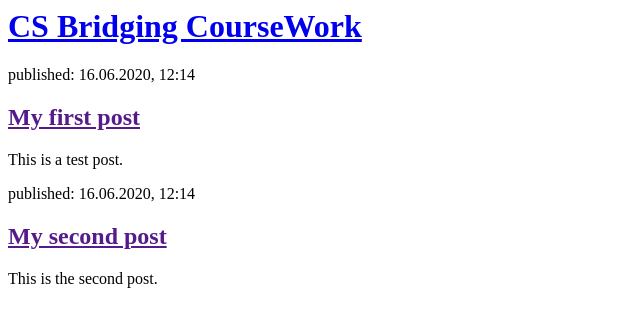
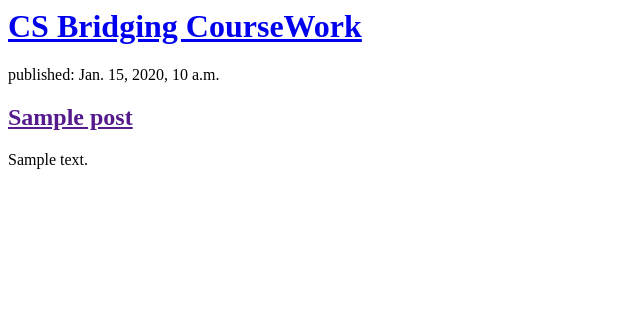
Before and after one commit to amb849/BlogV2, a Django app: page / in a window 1280 px wide. Shown: the top 327 px of the page, without its empty margins (0-640 px from the left). Run offline with Django 3.2, Linux system fonts and the light colour scheme; tables that the repository leaves empty hold one stand-in row (values such as "Sample post").

Commit message:
Import dynamic posts and html rework

```diff
--- a/blog/templates/blog/post_list.html
+++ b/blog/templates/blog/post_list.html
@@ -6,17 +6,12 @@
         <div>
             <h1><a href="/">CS Bridging CourseWork</a></h1>
         </div>
-
-        <div>
-            <p>published: 16.06.2020, 12:14</p>
-            <h2><a href="">My first post</a></h2>
-	    <p>This is a test post.</p>
-        </div>
-
-        <div>
-            <p>published: 16.06.2020, 12:14</p>
-            <h2><a href="">My second post</a></h2>
-	    <p>This is the second post.</p>
-        </div>
+	{% for post in posts %}
+    <div>
+        <p>published: {{ post.published_date }}</p>
+        <h2><a href="">{{ post.title }}</a></h2>
+        <p>{{ post.text|linebreaksbr }}</p>
+    </div>
+	{% endfor %}
     </body>
 </html>
--- a/blog/views.py
+++ b/blog/views.py
@@ -1,4 +1,7 @@
 from django.shortcuts import render
+from django.utils import timezone
+from .models import Post
 
 def post_list(request):
-    return render(request, 'blog/post_list.html', {})
+    posts = Post.objects.filter(published_date__lte=timezone.now()).order_by('published_date')
+    return render(request, 'blog/post_list.html', {'posts': posts})
```
